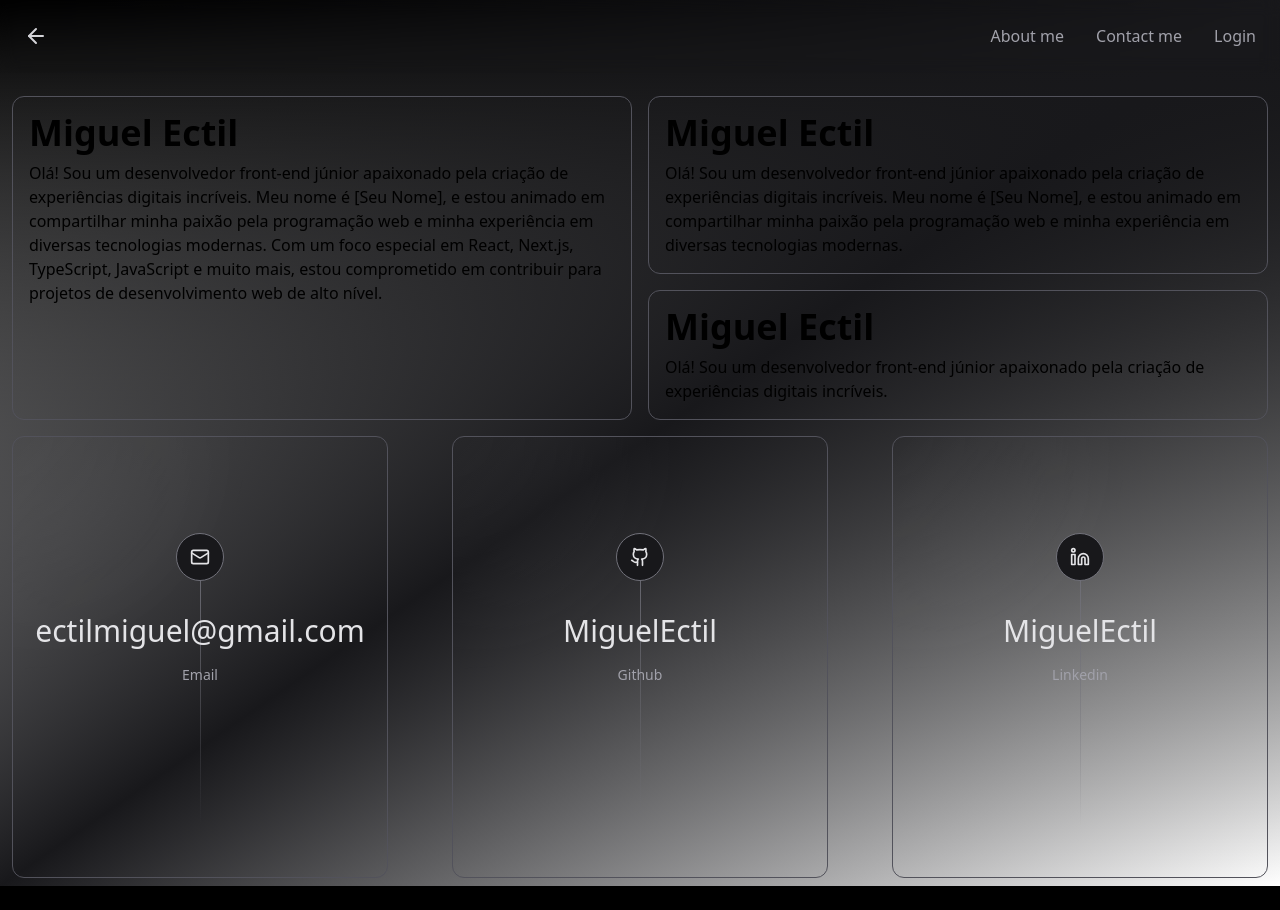
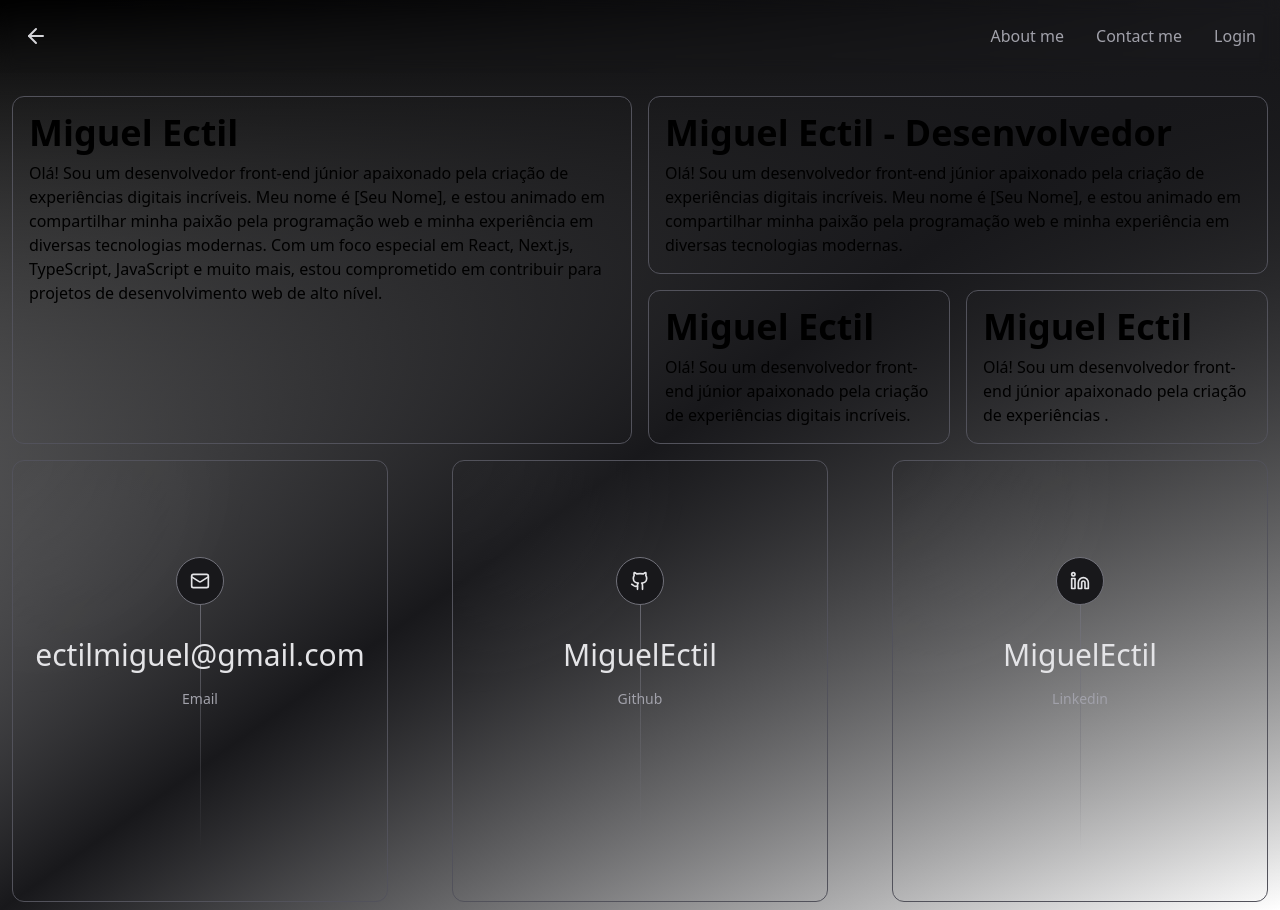
Before and after one commit to Miguel-ectil/portfolio, a Next.js app: page /projects in a window 1280 px wide. Before the commit the page ends 886 px from the top, so only its background shows below. Built offline with nearby package versions, Linux system fonts and the light colour scheme; no server answers.

Commit message:
[ADD, UPD] Adicionando melhorias a pagina sobre mim

```diff
--- a/src/app/projects/page.tsx
+++ b/src/app/projects/page.tsx
@@ -112,11 +112,12 @@ export default function Example() {
                 // whileHover={{ scale: 1.1 }}
                 // transition={{ type: "spring", stiffness: 400, damping: 10 }}
               >
-                <h1 className="text-4xl mb-2"><strong>Miguel Ectil</strong></h1>
+                <h1 className="text-4xl mb-2"><strong>Miguel Ectil - Desenvolvedor</strong></h1>
                 <p>
                   Olá! Sou um desenvolvedor front-end júnior apaixonado pela criação de experiências digitais incríveis. Meu nome é [Seu Nome], e estou animado em compartilhar minha paixão pela programação web e minha experiência em diversas tecnologias modernas.
                 </p>
               </motion.div>
+              <div className="grid grid-cols-1 sm:grid-cols-2 md:grid-cols-2 lg:grid-cols-2 gap-x-4">
               <motion.div
                 className="overflow-hidden relative border rounded-xl hover:bg-zinc-800/10 group md:gap-8 hover:border-zinc-400/400 border-zinc-600 p-4 mb-4 mt-4"
                 // whileHover={{ scale: 1.1 }}
@@ -127,6 +128,17 @@ export default function Example() {
                   Olá! Sou um desenvolvedor front-end júnior apaixonado pela criação de experiências digitais incríveis.
                 </p>
               </motion.div>
+              <motion.div
+                className="overflow-hidden relative border rounded-xl hover:bg-zinc-800/10 group md:gap-8 hover:border-zinc-400/400 border-zinc-600 p-4 mb-4 mt-4"
+                // whileHover={{ scale: 1.1 }}
+                // transition={{ type: "spring", stiffness: 400, damping: 10 }}
+              >
+                <h1 className="text-4xl mb-2"><strong>Miguel Ectil</strong></h1>
+                <p>
+                  Olá! Sou um desenvolvedor front-end júnior apaixonado pela criação de experiências .
+                </p>
+              </motion.div>
+              </div>
             </div>
             {/*<motion.div
               className="overflow-hidden relative border rounded-xl hover:bg-zinc-800/10 group md:gap-8 hover:border-zinc-400/400 border-zinc-600 p-4 mb-20 "
```
